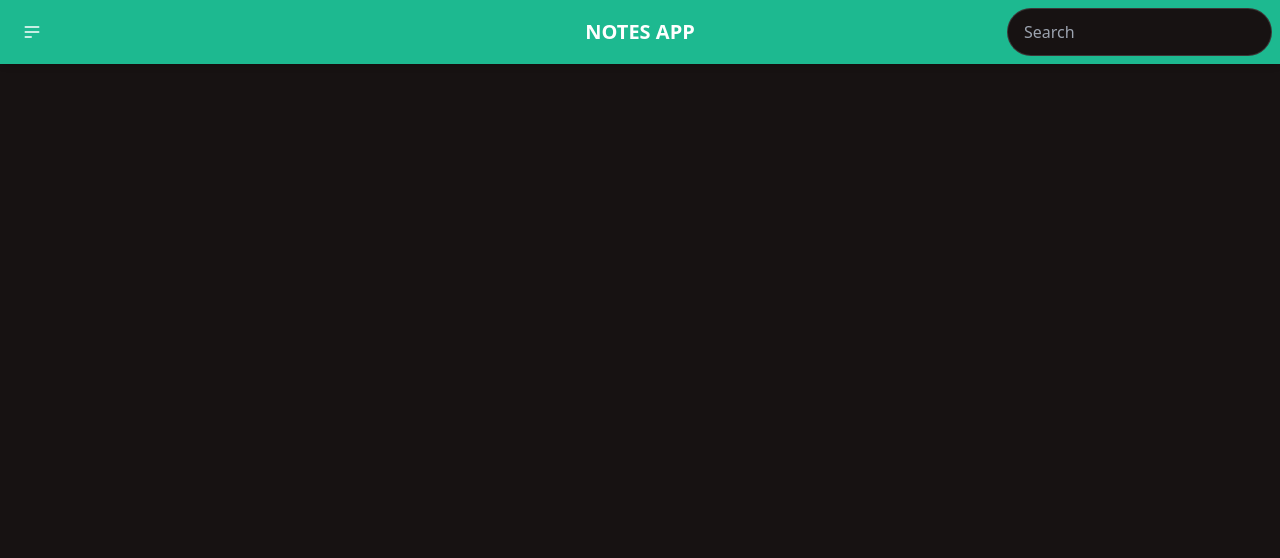
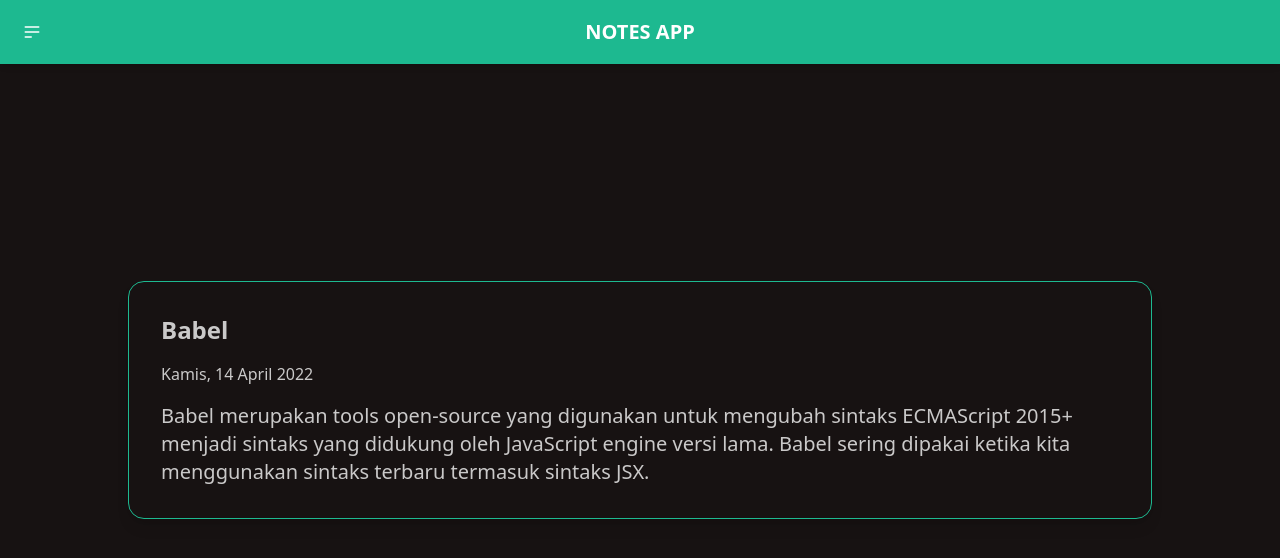
Before and after one commit to RaihanSyahSP/notes-submission-intermediate, a React (Vite) app: page /note/1 in a window 1280 px wide. Before the commit this address had no page. Shown: the top 558 px of the page. Built offline with nearby package versions, Linux system fonts and the light colour scheme.

Commit message:
feat: add detail note page

```diff
--- a/src/components/FloatingButton.jsx
+++ b/src/components/FloatingButton.jsx
@@ -1,7 +1,7 @@
 import React from 'react'
 import { IoMdAddCircle } from "react-icons/io";
 
-const FloatingButton = (type, className) => {
+const FloatingButton = (type) => {
   return (
     <button className="btn btn-circle btn-lg fixed right-4 bottom-4 z-10 rounded-full hover:scale-105">
       <span className="text-6xl text-secondary">
--- a/src/components/Navbar.jsx
+++ b/src/components/Navbar.jsx
@@ -1,6 +1,10 @@
 import { Link } from "react-router-dom";
+import { useLocation } from "react-router-dom";
 
 const Navbar = ({ onSearch, keyword }) => {
+
+    const location = useLocation();
+    const id = location.pathname.split("/")[2];
 
     const inputSearchChangeHandler = (e) => {
       onSearch(e.target.value)
@@ -30,6 +34,8 @@
             <a className="btn btn-ghost text-xl text-white">Notes App</a>
           </div>
           <div className="navbar-end">
+          {
+            location.pathname !== `/note/${id}` && (
                 <div className="form-control">
                   <input
                     type="text"
@@ -39,6 +45,7 @@
                     value={keyword}
                   />
                 </div>
+          )}
           </div>
         </div>
       </nav>
--- a/src/components/NotesApp.jsx
+++ b/src/components/NotesApp.jsx
@@ -1,12 +1,14 @@
 import { useEffect, useState } from "react"
 import { useSnackbar } from "notistack";
 import { useSearchParams } from "react-router-dom";
+
 import Navbar from "./Navbar"
 import { getInitialData } from "../utils/data"
 import HomePage from "../pages/HomePage";
 import { Route, Routes } from "react-router-dom";
 import AddNote from "../pages/AddNote";
 import ArchivedNote from "../pages/ArchivedNote";
+import NoteDetailPage from "../pages/NoteDetail";
 
 const NotesApp = () => {
     const [initialNotes, setInitialNotes] = useState(getInitialData());
@@ -111,6 +113,13 @@
               deleteHandler={onDeleteNoteHandler}
             />}
           />
+          <Route path="/note/:id" element={
+            <NoteDetailPage
+              notes={notes}
+              archivedHandler={onArchivedNoteHandler}
+              deleteHandler={onDeleteNoteHandler}
+            />}
+          />
         </Routes>
       </main>
     </div>
--- a/src/components/NotesContainer.jsx
+++ b/src/components/NotesContainer.jsx
@@ -5,8 +5,8 @@
 import FloatingButton from './FloatingButton';
 
 const NotesContainer = ({ notes, deleteHandler, archivedHandler }) => {
-  const archivedNotes = notes.filter((note) => note.archived);
-  const unarchivedNotes = notes.filter((note) => !note.archived);
+  const archivedNotes = notes.length > 1 && notes.filter((note) => note.archived);
+  const unarchivedNotes = notes.length > 1 && notes.filter((note) => !note.archived);
   const location = useLocation();
 
   return (
--- a/src/components/NotesInput.jsx
+++ b/src/components/NotesInput.jsx
@@ -52,7 +52,7 @@
         <div className="hidden w-[45opx] px-10 md:block">
             <img src="../public/write.svg" width="450px"></img>
         </div>
-			<aside className="flex flex-col font-semibold w-full mx-auto items-center lg:w-[450px] ">
+			<aside className="flex flex-col font-semibold w-full mx-auto items-center max-h-96 lg:w-[450px] ">
 				<h1 className="text-2xl font-bold lg:text-5xl">Add Note</h1>
 					<form className="form-control w-full max-w-lg" onSubmit={onFormSubmitHandler} >
 						<label className="label" htmlFor="title">
@@ -77,10 +77,10 @@
 							</label>
 
 							<label className="label" htmlFor="notes">
+								<span className="label-text text-xl lg:text-2xl">Note</span>
 							</label>
-								<span className="label-text text-xl lg:text-2xl">Note</span>
 							<div
-								className="textarea textarea-bordered textarea-secondary h-24 rounded-2xl font-normal"
+								className="textarea textarea-bordered textarea-secondary min-h-fit rounded-2xl font-normal"
 								id="notes"
 								data-placeholder="Type notes here"
 								value={body}
--- a/src/components/NotesItem.jsx
+++ b/src/components/NotesItem.jsx
@@ -1,22 +1,31 @@
 import React from 'react'
+import { useNavigate } from 'react-router-dom';
 import { showFormattedDate } from '../utils/data';
 import Modal from './Modal';
 
 const NotesItem = ({ id, title, body, createdAt, archivedHandler, archived, deleteHandler }) => {
+  const navigate = useNavigate();
+
+  const handleNoteClick = () => {
+    navigate(`/note/${id}`);
+  }
+
 	return (
     <div className="card w-full shadow-2xl mt-5 bg-base-100 border hover:border-secondary hover:cursor-pointer" key={id}>
       <div className="card-body p-5">
-        <h2 className="card-title">{title}</h2>
+        <h2 className="card-title underline" onClick={handleNoteClick}>
+          {title}
+        </h2>
         <p>{showFormattedDate(createdAt)}</p>
-        <p>{body}</p>
+        <p className="overflow-hidden line-clamp-5">{body}</p>
         <div className="card-actions justify-end">
           <button className="btn btn-error" onClick={() => document.getElementById(id).showModal()}>
             Delete
           </button>
           <Modal id={id} title={title} deleteHandler={deleteHandler} />
-					<button className="btn btn-warning" onClick={() => archivedHandler(id)}>
-						{archived ? "Unarchive" : "Archive"}
-					</button>
+          <button className="btn btn-warning" onClick={() => archivedHandler(id)}>
+            {archived ? "Unarchive" : "Archive"}
+          </button>
         </div>
       </div>
     </div>
--- /dev/null
+++ b/src/pages/NoteDetail.jsx
@@ -0,0 +1,32 @@
+import React from "react";
+import { useParams } from "react-router-dom";
+import parser from "html-react-parser";
+
+import { showFormattedDate } from "../utils/data";
+import Message from "../components/Message";
+
+const NoteDetailPage = ({ notes, deleteHandler, archivedHandler }) => {
+  const { id } = useParams();
+
+  const noteDetail = notes.find((note) => note.id === parseInt(id));
+
+  if (!noteDetail) {
+    return <Message message="Note not found" />;
+  }
+
+  const { title, body, createdAt } = noteDetail;
+
+  return (
+    <section className="max-w-screen-lg mx-auto flex items-center justify-center h-screen">
+      <div className=" p-8 card shadow-lg border border-secondary">
+        <h2 className="text-2xl font-bold mb-4">{title}</h2>
+        <p className="mb-4">{showFormattedDate(createdAt)}</p>
+        <div className="h-fit rounded-2xl max-h-96">
+          <p className="break-words text-sm md:text-base lg:text-lg xl:text-xl 2xl:text-2xl">{parser(body)}</p>
+        </div>
+      </div>
+    </section>
+  );
+};
+
+export default NoteDetailPage;
```
Lines whose indentation alone changed are shown as unchanged.
